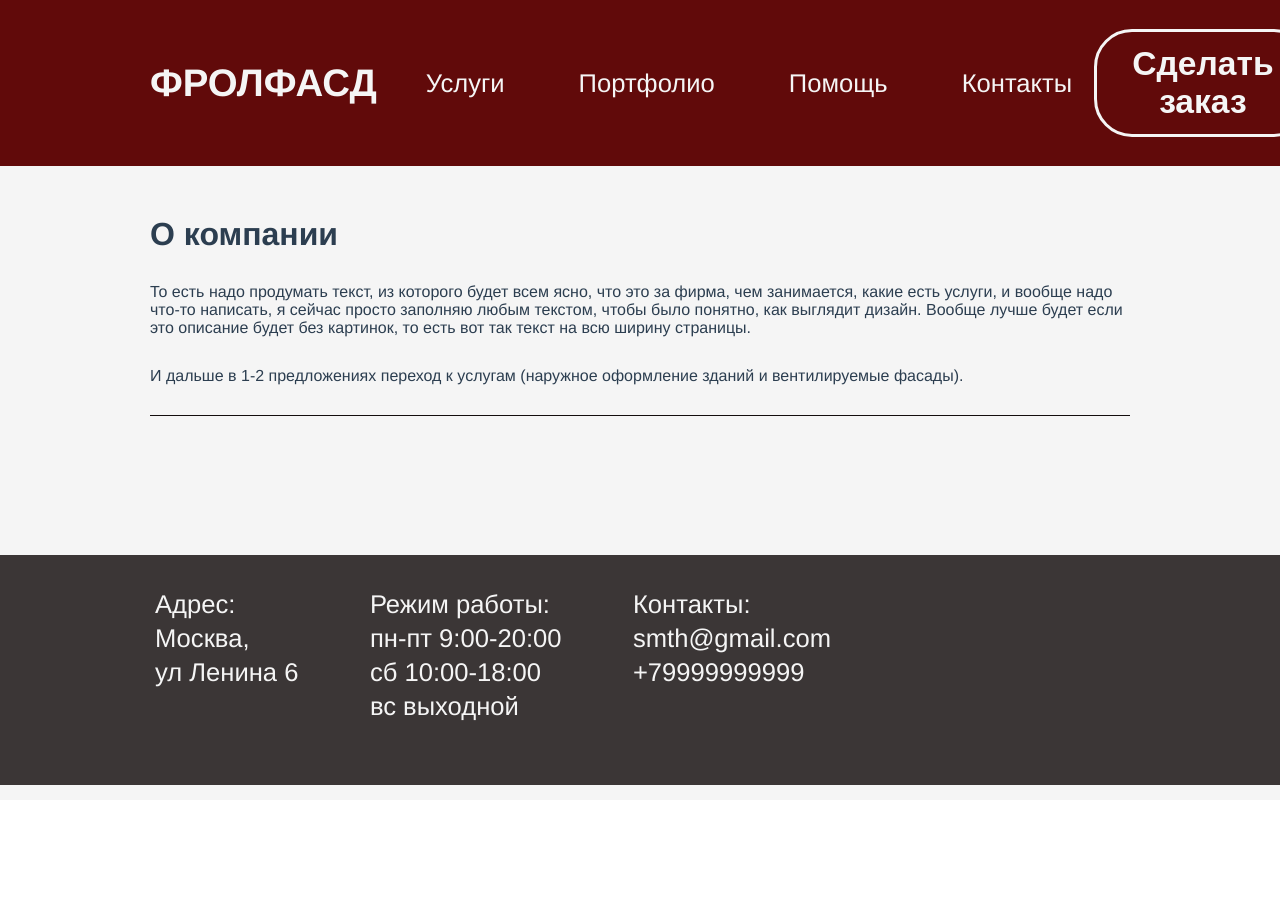
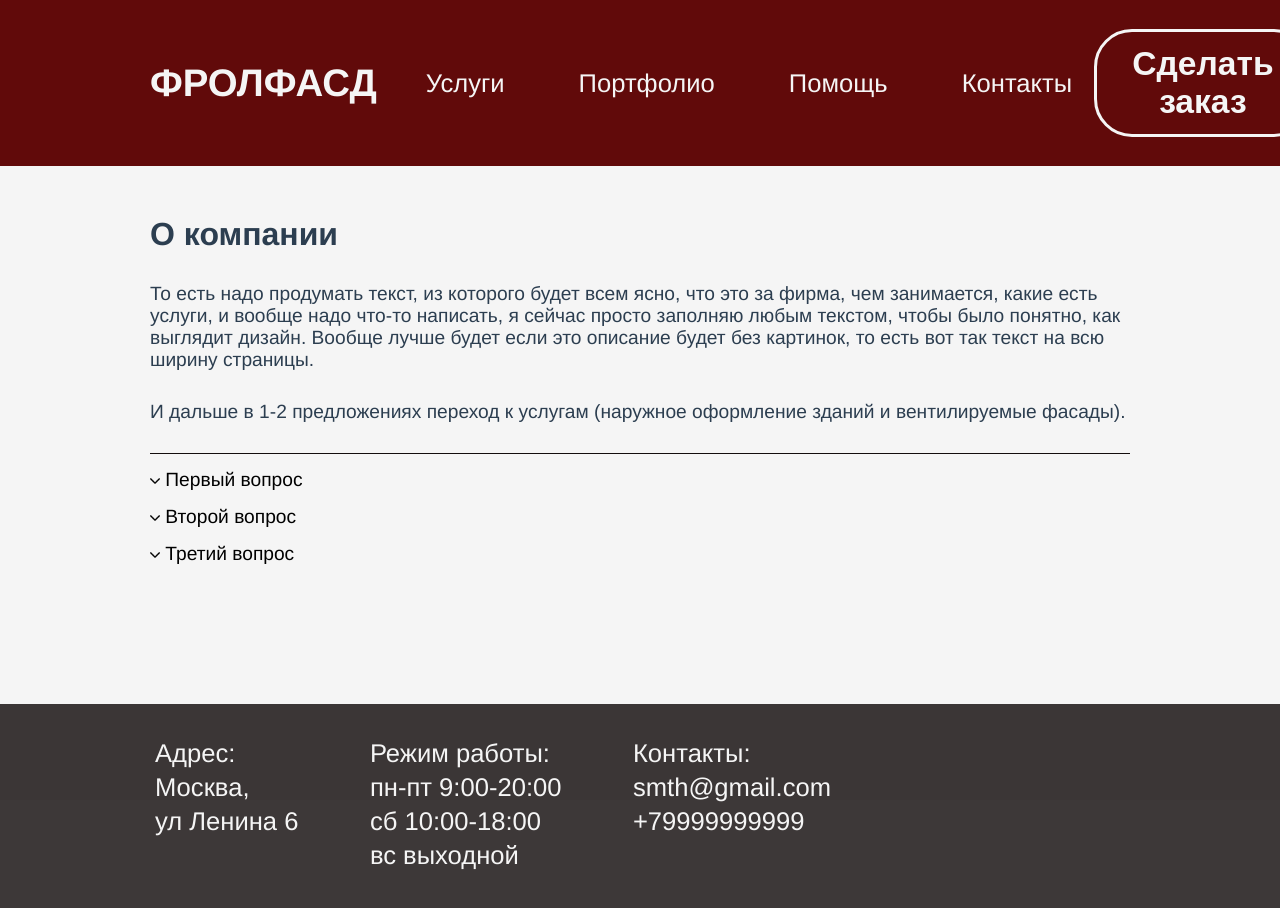
Before and after one commit to AshurovG/construction_company, a Vue app: page / in a window 1280 px wide. Shown: the top 908 px of the page. Before the commit the page ends 800 px from the top, so only its background shows below. Built offline with nearby package versions, Linux system fonts and the light colour scheme.

Commit message:
faq creaction and first version, need updates

```diff
--- a/src/App.vue
+++ b/src/App.vue
@@ -3,7 +3,7 @@
     <transition name="showLockinScreen">
       <div class="locking_screen" v-if="isScreenLocked" @click="closeForm"></div>
     </transition>
-      <header-page @openOrderForm="openOrderForm"/>
+    <header-page @openOrderForm="openOrderForm"/>
     <div class="content" ref="content">
       <about-company-page></about-company-page>
       <div style="border-bottom: solid 1px #130D0D;"></div>
@@ -11,24 +11,27 @@
     <div class="form_for_order" ref="form_for_order">
         <order-form/>
     </div>
+    <question-list></question-list>
     <footer-page></footer-page>
   </div>
 </template>
 
 
 <script>
-//import Header from 'components/header.vue'
 import HeaderPage from './components/header.vue'
 import AboutCompanyPage from './components/AboutCompany.vue'
 import FooterPage from './components/footer.vue'
-import orderForm from './components/orderForm.vue';
+import orderForm from './components/orderForm.vue'
+import QuestionList from './components/QuestionList.vue'
+
 export default {
   name: 'App',
   components:{
     HeaderPage,
     AboutCompanyPage,
     FooterPage,
-    orderForm
+    orderForm,
+    QuestionList
   },
   data() {
     return {
@@ -81,6 +84,7 @@ export default {
 }
 
 .form_for_order {
+  z-index: -1;
   opacity: 0;
   transition: opacity .2s linear;
 }
--- a/src/components/AboutCompany.vue
+++ b/src/components/AboutCompany.vue
@@ -23,14 +23,17 @@ export default {
 
 <style>
 .about-company {
+
+
     margin-bottom: 30px;
 }
 
 .title {
+    font-size: 2rem;
     margin-bottom: 30px;
 }
 
 .company-description {
-    font-size: 1rem;
+    font-size: 1.2rem;
 }
 </style>
--- /dev/null
+++ b/src/components/QuestionCard.vue
@@ -0,0 +1,26 @@
+<template>
+<div class="question-card">
+    <div :class="open ? 'faq open' : 'faq'" @click="$emit('ansOpen', index)">
+        <div class="question">
+            <span><img class="arrow-icon" src="./arrow-down-sign-to-navigate.png" alt=""></span>
+            {{ question }}
+        </div>
+        <div class="answer">
+            {{ answer }}
+        </div>
+    </div>
+</div>
+</template>
+
+<script>
+export default {
+    name:'QuestionCard',
+    props: ['question','answer','open'],
+}
+</script>
+
+<style>
+.question-card {
+    position: relative;
+}
+</style>
--- /dev/null
+++ b/src/components/QuestionList.vue
@@ -0,0 +1,124 @@
+<template>
+    <div class="content">
+        <ul class="ques-list">
+            <li
+            v-for="(faq,index) in faqs"
+            :key="index">
+                <question-card
+                :question="faq.q"
+                :answer="faq.a"
+                :open="faq.open"
+                :index="index"
+                @click="()=> ansOpen(index)"
+                />
+            </li>
+        </ul>
+    </div>
+</template>
+
+<script>
+import QuestionCard from './QuestionCard.vue'
+export default {
+    name: 'QuestionList',
+    components: {
+        QuestionCard
+    },
+    data(){
+        return{
+            faqs: [
+                {
+                    q:'Первый вопрос',
+                    a:'Первый ответ',
+                    open:false
+                },
+                {
+                    q:'Второй вопрос',
+                    a:'Второй ответ',
+                    open:false
+                },
+                {
+                    q:'Третий вопрос',
+                    a:'Третий ответ',
+                    open:false
+                },
+            ]
+        }
+    },
+
+    methods: {
+        ansOpen: function (index) {
+        this.faqs = this.faqs.map((faq, i) => {
+            if (index === i) {
+                faq.open = !faq.open;
+            } else {
+                faq.open = false;
+            }
+
+            return faq;
+        });
+        }
+    }
+
+}
+</script>
+
+<style>
+.ques-list {
+    list-style-type: none;
+}
+
+.arrow-icon {
+    width: 10px;
+    display: inline-block;
+}
+
+.faq {
+    display: block;
+    margin: 15px auto;
+}
+
+.faq .question {
+    position: relative;
+    color: #000;
+    font-size: 1.2rem;
+    transition: all 0.4s linear;
+}
+
+
+.faq.open .question {
+    margin-bottom: 15px;
+}
+
+.faq.open .arrow-icon {
+    transform: rotate(180deg);
+}
+
+
+
+.faq .answer {
+    margin-left: 15px;
+    color: #000;
+    font-size: 1.2rem;
+    max-height: 0px;
+    overflow-y: hidden;
+    transition: all 0.4s ease-in-out;
+
+}
+
+.faq.open .vertical-line {
+    display: inline-block;
+
+    border-left: 3px solid #000;
+    height: 30px;
+    left: 50%;
+    margin-left: 0px;
+    top: 60px;
+    /* position: absolute; */
+}
+
+.faq.open .answer {
+    max-height: 1000px;
+    position: relative;
+}
+
+</style>
--- a/src/components/header.vue
+++ b/src/components/header.vue
@@ -73,6 +73,7 @@ export default {
 }
 
 .header-nav-link {
+  z-index: 20;
   margin-left: 1.5rem;
 
   color: #F5F5F5;
```
Also changed, not shown: src/components/arrow-down-sign-to-navigate.png (added), src/components/orderForm.vue (line endings or trailing spaces).
